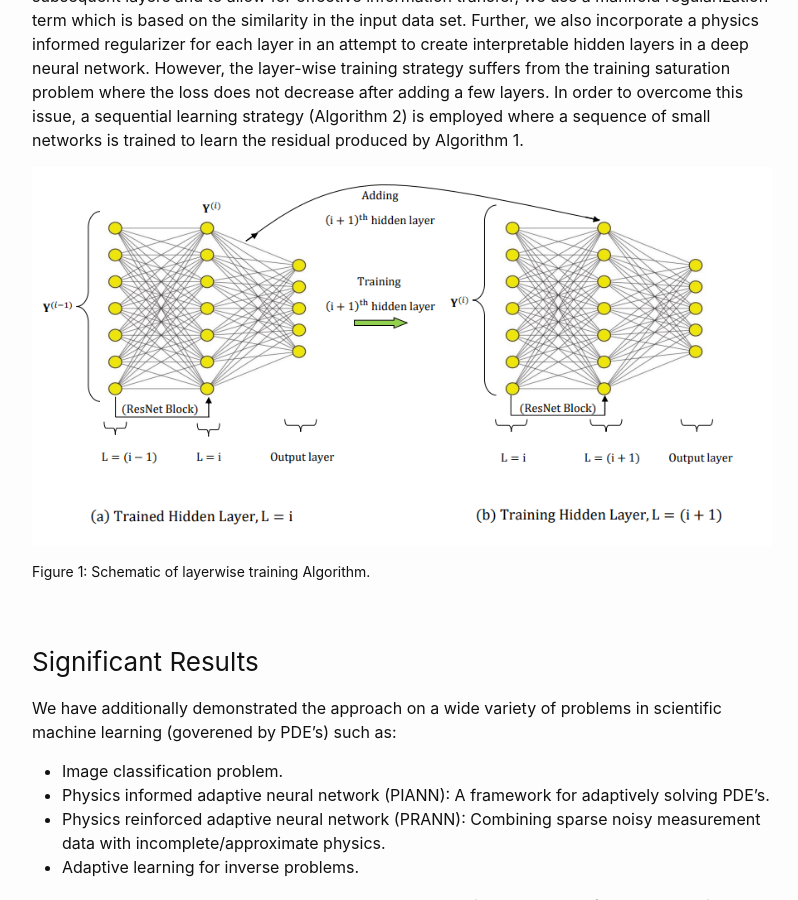
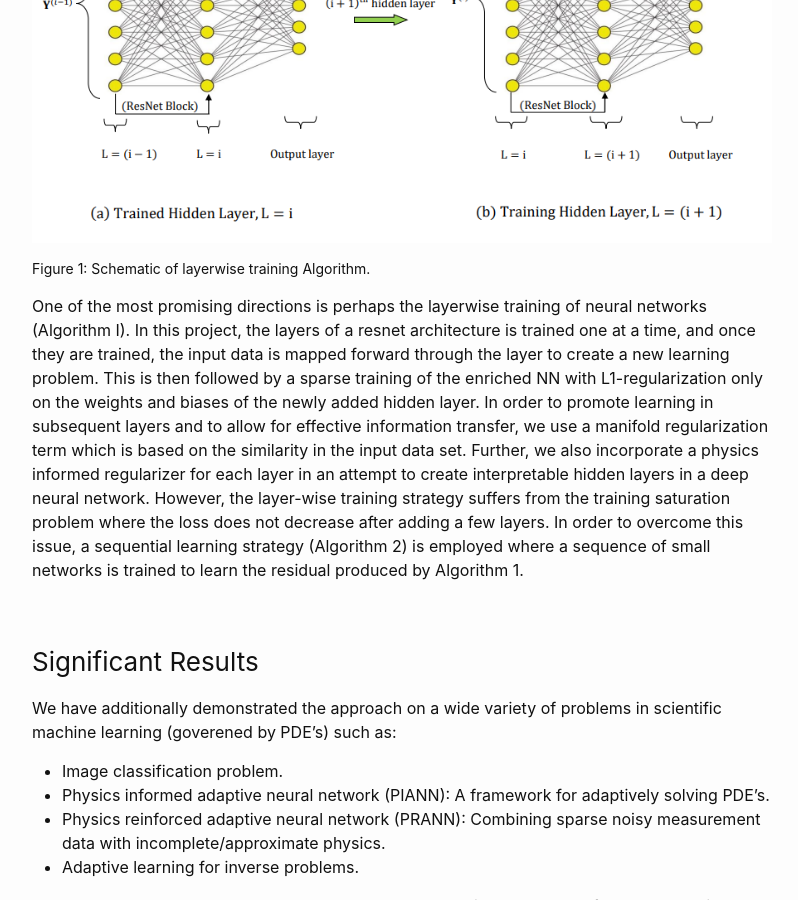
Before and after one commit to tscott-00/phogroup.github.io, a Jekyll site: the page built from cdse/layerwise_training.md, in a window 1280 px wide and 900 px high, scrolled down 772 px. Shown: the whole window, without its empty margins (238-1036 px from the left). Built offline with Jekyll 4.4.1, drawn with Linux system fonts in a browser that asks for light colours.

Commit message:
Update layerwise_training.md

```diff
--- a/cdse/layerwise_training.md
+++ b/cdse/layerwise_training.md
@@ -21,6 +21,13 @@ and a trial-and-error approach (Architecture search) is often employed to retrie
 neural network.  Thus, there is a need for
 adaptive principles to guide the architecture design of a neural network.
 
+<p align="center">
+<img src="/assets/figures/Krish/schematic.png">
+<figcaption>Figure 1: Schematic of layerwise training Algorithm.</figcaption>
+</p>
+
+
+
 One of the most promising directions is perhaps the layerwise training of neural
 networks (Algorithm I).  In this project, the layers of a resnet architecture is trained one at a time, and once they are trained, the input data is mapped forward through the layer to create a new learning problem.  This  is then
 followed by a sparse training
@@ -28,10 +35,6 @@ of the enriched NN with L1-regularization only on the weights
 and biases of the newly added hidden layer. In order to promote learning in subsequent layers and to allow for effective information transfer, we use a manifold regularization term which is based on the similarity in the input data set. Further, we also incorporate a physics informed regularizer for each layer in an attempt to create interpretable hidden layers in a deep neural network. However, the layer-wise training strategy suffers from the training saturation problem where the loss does not decrease after adding a few layers. In order to overcome this issue, a sequential learning strategy (Algorithm 2) is employed
 where a sequence of small networks is trained to learn the residual produced by Algorithm 1.
 
-<p align="center">
-<img src="/assets/figures/Krish/schematic.png">
-<figcaption>Figure 1: Schematic of layerwise training Algorithm.</figcaption>
-</p>
 
 ### Significant Results
 
```
